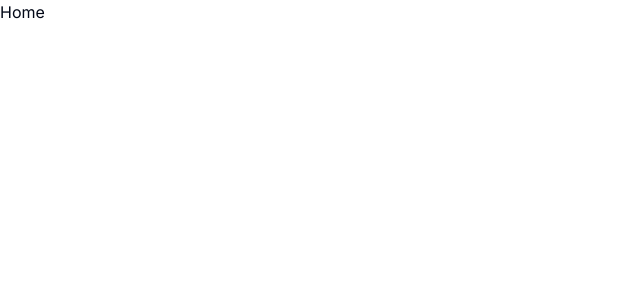
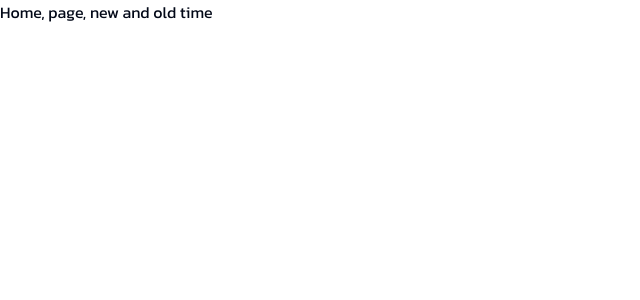
Before and after one commit to hash-engineers/pulse, a Next.js app in the folder frontend/: page / in a window 1280 px wide. Shown: the top 300 px of the page, without its empty margins (0-640 px from the left). Built offline with nearby package versions, Linux system fonts and the light colour scheme.

Commit message:
style: add font-family kanit

```diff
--- a/frontend/app/layout.tsx
+++ b/frontend/app/layout.tsx
@@ -1,12 +1,16 @@
-import "./globals.css";
-import type { Metadata } from "next";
-import { Inter } from "next/font/google";
+import './globals.css';
+import type { Metadata } from 'next';
+import { Kanit as Font } from 'next/font/google';
 
-const inter = Inter({ subsets: ["latin"] });
+const font = Font({
+  subsets: ['latin'],
+  weight: ['100', '200', '300', '400', '500', '600', '700', '800', '900'],
+  variable: '--font-sans',
+});
 
 export const metadata: Metadata = {
-  title: "Pulse",
-  description: "We check website pulse.",
+  title: 'Pulse',
+  description: 'We check website pulse.',
 };
 
 type Props = Readonly<{ children: React.ReactNode }>;
@@ -14,7 +18,7 @@ type Props = Readonly<{ children: React.ReactNode }>;
 export default function RootLayout({ children }: Props) {
   return (
     <html lang="en">
-      <body className={inter.className}>{children}</body>
+      <body className={font.className}>{children}</body>
     </html>
   );
 }
--- a/frontend/app/page.tsx
+++ b/frontend/app/page.tsx
@@ -1,3 +1,3 @@
 export default function Home() {
-  return <div>Home</div>;
+  return <div>Home, page, new and old time</div>;
 }
```
